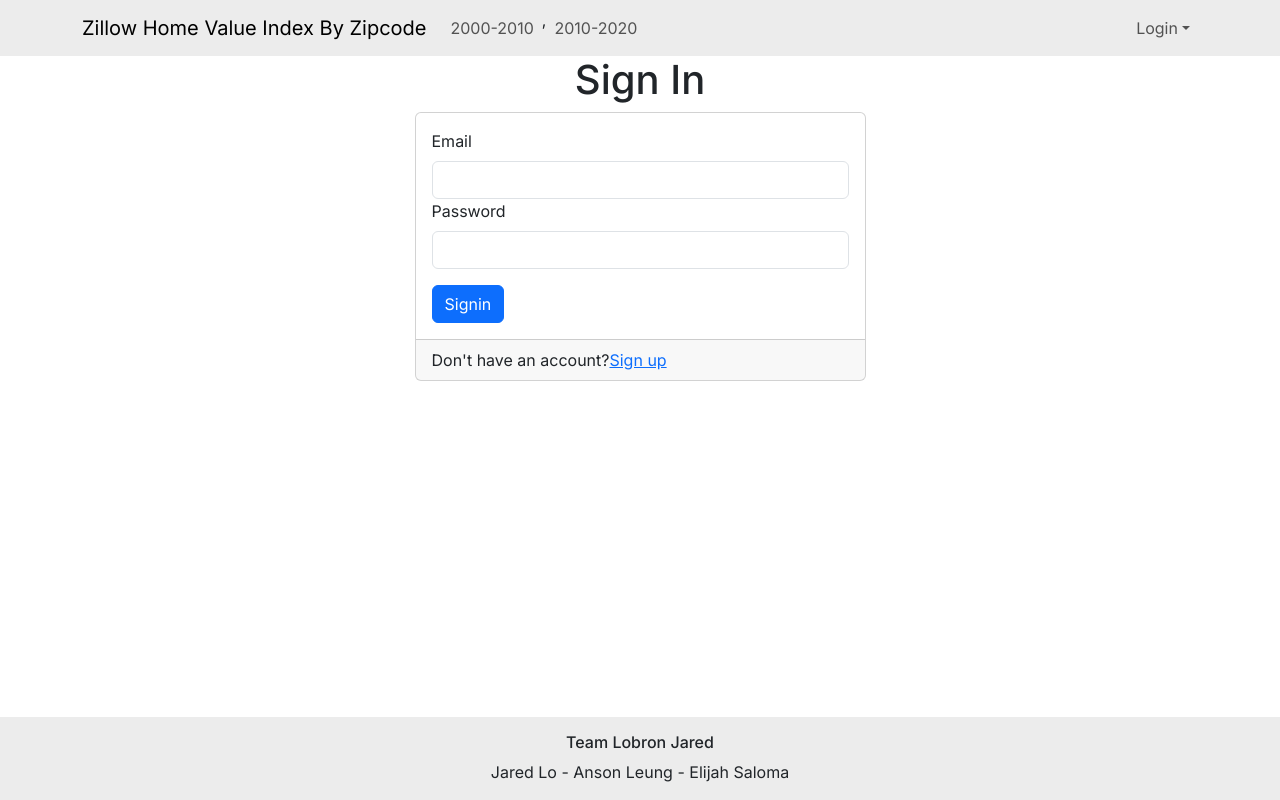
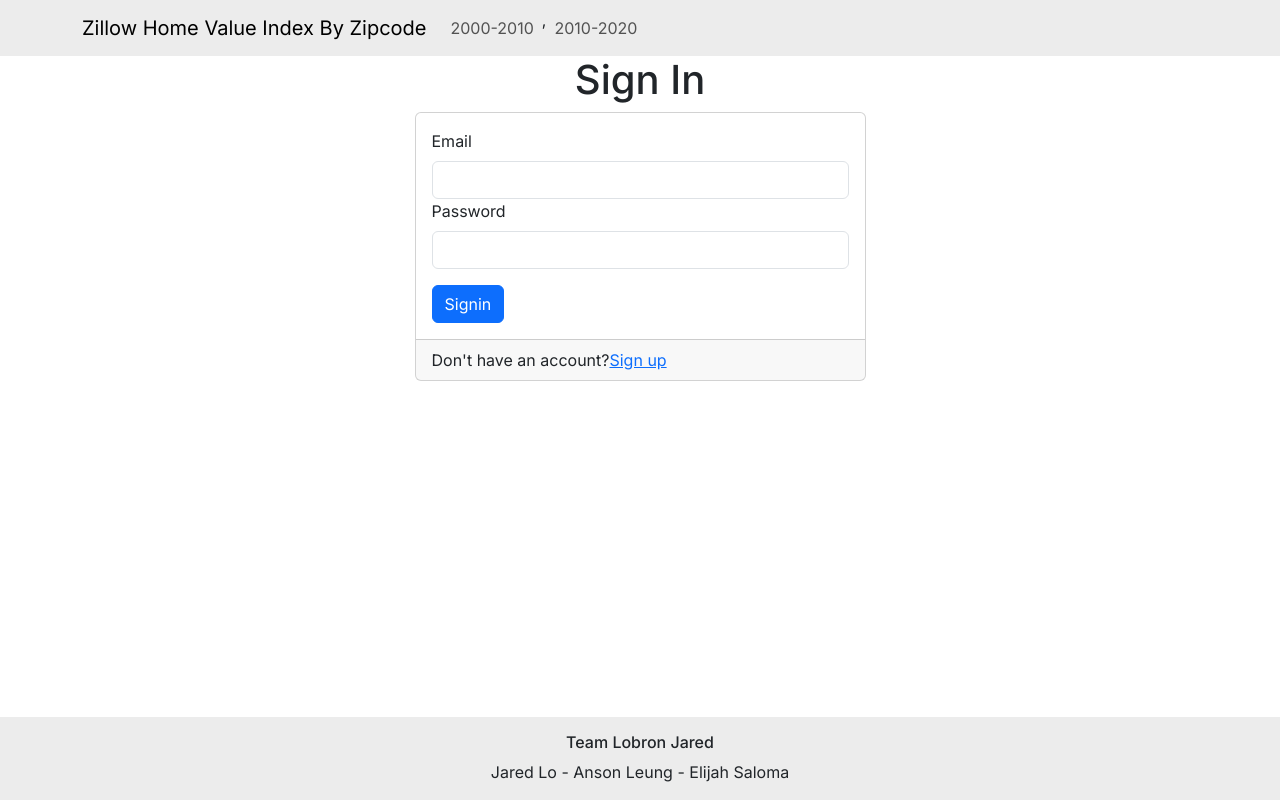
Before and after one commit to ICS684/vercel_app, a Next.js app: page /auth/signin in a window 1280 px wide. Built offline with nearby package versions, Linux system fonts and the light colour scheme; no server answers.

Commit message:
got rid of login

```diff
--- a/src/components/Navbar.tsx
+++ b/src/components/Navbar.tsx
@@ -27,7 +27,7 @@
                     2010-2020
                   </Nav.Link>
           </Nav>
-          <Nav>
+          {/*<Nav>
             {session ? (
               <NavDropdown id="login-dropdown" title={currentUser}>
                 <NavDropdown.Item id="login-dropdown-sign-out" href="/api/auth/signout">
@@ -51,7 +51,7 @@
                 </NavDropdown.Item>
               </NavDropdown>
             )}
-          </Nav>
+            </Nav>*/}
         </Navbar.Collapse>
       </Container>
     </Navbar>
```
